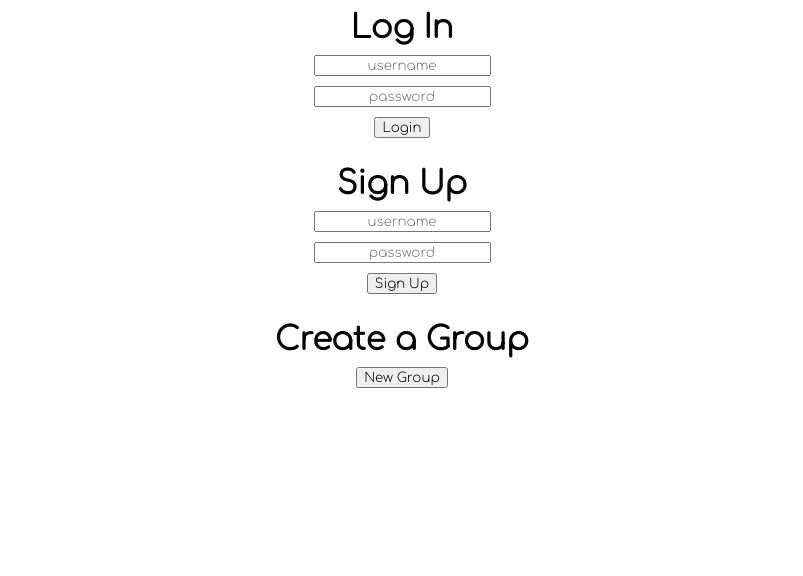
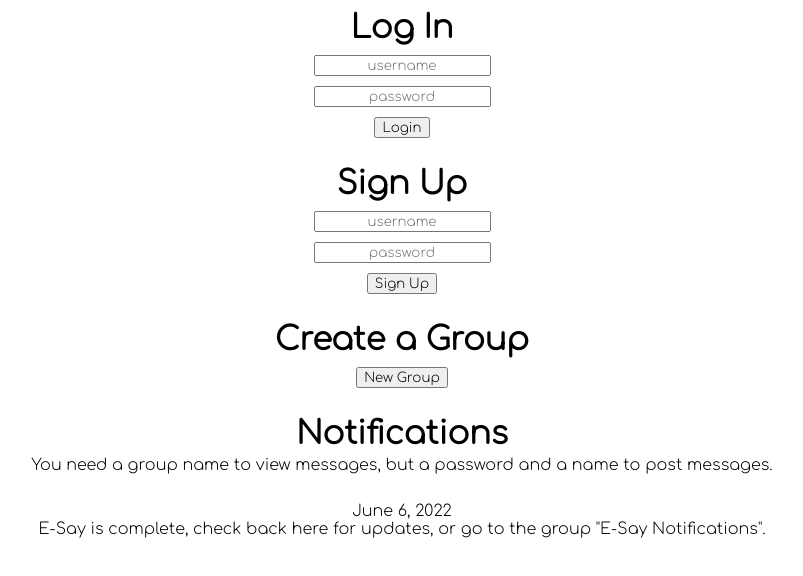
Before and after one commit to bobyjoe111/e-sau, a website: page index.html in a window 1280 px wide. Shown: the whole page, without its empty margins (238-1041 px from the left). Drawn offline with Linux system fonts and the light colour scheme.

Commit message:
Notifications

```diff
--- a/index.html
+++ b/index.html
@@ -26,6 +26,10 @@
 		<br><br>
 		<h1>Create a Group</h1>
 		<button id='groupPage'>New Group</button>
+		<br><br>
+		<h1>Notifications</h1>
+		<p>You need a group name to view messages, but a password and a name to post messages.</p><br>
+		<p>June 6, 2022<br>E-Say is complete, check back here for updates, or go to the group "E-Say Notifications".</p>
 
 
 		<script>
```
